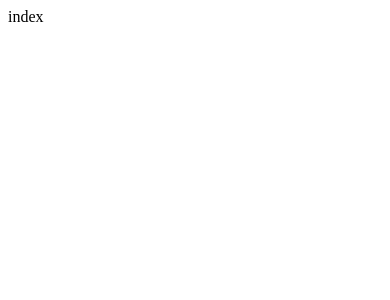
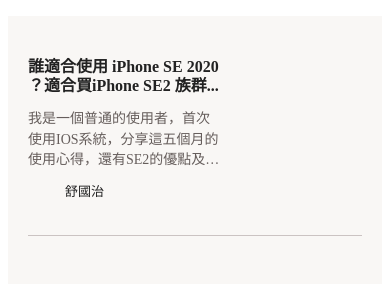
Before and after one commit to v61265/vocus-challenge-hsuan, a Next.js app: page / in a window 390 px wide. Shown: the top 300 px of the page. Built offline with nearby package versions, Linux system fonts and the light colour scheme.

Commit message:
style: add basic UI of mobile

```diff
--- /dev/null
+++ b/components/article-card.tsx
@@ -0,0 +1,99 @@
+import styled from 'styled-components';
+import Link from 'next/link';
+
+const CardWrapper = styled.li`
+  display: block;
+  width: 100vwh;
+  padding-bottom: 20px;
+  margin-bottom: 20px;
+  gap: 20px;
+  background: var(--Gray7, #f9f7f5);
+  border-bottom: 1px solid var(--Gray4, #cbc3c2);
+  max-width: 335px;
+`;
+
+const CardTop = styled.div`
+  display: flex;
+  gap: 29px;
+`;
+
+const TitleAndDesc = styled.div``;
+
+const Title = styled.h2`
+  color: var(--Secondary-Dark, #222);
+  font-size: 16px;
+  font-style: normal;
+  line-height: 19px;
+  display: -webkit-box;
+  -webkit-line-clamp: 2;
+  -webkit-box-orient: vertical;
+  overflow: hidden;
+  text-overflow: ellipsis;
+`;
+
+const Description = styled.p`
+  color: var(--Gray2, #665e5c);
+  font-size: 14px;
+  line-height: 20.5px;
+  display: -webkit-box;
+  -webkit-line-clamp: 3;
+  -webkit-box-orient: vertical;
+  overflow: hidden;
+  text-overflow: ellipsis;
+`;
+
+const Thumb = styled.figure`
+  width: 100px;
+  height: 52.5px;
+  border-radius: 3px;
+  overflow: hidden;
+`;
+
+const CardBottom = styled.div`
+  display: flex;
+`;
+
+const Author = styled.div`
+  display: flex;
+  gap: 7px;
+`;
+
+const Avatar = styled.figure`
+  width: 30px;
+  height: 30px;
+  display: flex;
+  justify-content: center;
+  align-items: center;
+  flex-shrink: 0;
+  overflow: hidden;
+  border-radius: 50%;
+  margin: 0;
+`;
+
+const AuthorName = styled.span`
+  color: var(--Gray1, #222);
+  font-size: 13px;
+  line-height: 13px;
+`;
+
+export default function ArticleCard() {
+  return (
+    <CardWrapper>
+      <CardTop>
+        <TitleAndDesc>
+          <Title>誰適合使用 iPhone SE 2020 ？適合買iPhone SE2 族群...</Title>
+          <Description>
+            我是一個普通的使用者，首次使用IOS系統，分享這五個月的使用心得，還有SE2的優點及缺點...
+          </Description>
+        </TitleAndDesc>
+        <Thumb></Thumb>
+      </CardTop>
+      <CardBottom>
+        <Author>
+          <Avatar></Avatar>
+          <AuthorName>舒國治</AuthorName>
+        </Author>
+      </CardBottom>
+    </CardWrapper>
+  );
+}
--- a/pages/index.tsx
+++ b/pages/index.tsx
@@ -1,16 +1,14 @@
 import Head from 'next/head';
-// import localFont from 'next/font/local';
+import { styled } from 'styled-components';
+import ArticleCard from '~/components/article-card';
 
-// const geistSans = localFont({
-//   src: './fonts/GeistVF.woff',
-//   variable: '--font-geist-sans',
-//   weight: '100 900',
-// });
-// const geistMono = localFont({
-//   src: './fonts/GeistMonoVF.woff',
-//   variable: '--font-geist-mono',
-//   weight: '100 900',
-// });
+const ArticleList = styled.ul`
+  padding: 28px 20px;
+  display: flex;
+  flex-direction: column;
+  gap: 4px;
+  background: var(--Gray7, #f9f7f5);
+`;
 
 export default function Home() {
   return (
@@ -21,7 +19,11 @@ export default function Home() {
         <meta name='viewport' content='width=device-width, initial-scale=1' />
         <link rel='icon' href='https://vocus.cc/static/favicon.ico' />
       </Head>
-      <div>index</div>
+      <main>
+        <ArticleList>
+          <ArticleCard />
+        </ArticleList>
+      </main>
     </>
   );
 }
--- a/styles/global-styles.js
+++ b/styles/global-styles.js
@@ -1,6 +1,4 @@
 import { createGlobalStyle } from 'styled-components';
-
-import { defaultSansSerifFontFamily } from './shared-style';
 
 export const GlobalStyles = createGlobalStyle`
 /*! normalize.css v8.0.1 | MIT License | github.com/necolas/normalize.css */
@@ -17,7 +15,8 @@ export const GlobalStyles = createGlobalStyle`
 
  //default font family
  html {
-  ${defaultSansSerifFontFamily};
+  font-family: arial,"Microsoft JhengHei","微軟正黑體",sans-serif;
+
   line-height: 1.5; /* 2 */
   -webkit-text-size-adjust: 100%; /* 2 */
 }
--- a/styles/shared-style/index.js
+++ /dev/null
@@ -1,14 +0,0 @@
-import { css } from 'styled-components'
-
-const defaultSansSerifFontFamily = css`
-  font-family: system-ui, -apple-system, BlinkMacSystemFont, 'Segoe UI', Roboto,
-    'Helvetica Neue', Arial, 'Noto Sans', sans-serif, 'Apple Color Emoji',
-    'Segoe UI Emoji', 'Segoe UI Symbol', 'Noto Color Emoji';
-`
-
-const defaultSerifFontFamily = css`
-  font-family: 'Noto Serif TC', source-han-serif-tc, 'Songti TC', serif,
-    PMingLiU;
-`
-
-export { defaultSansSerifFontFamily, defaultSerifFontFamily }
```
